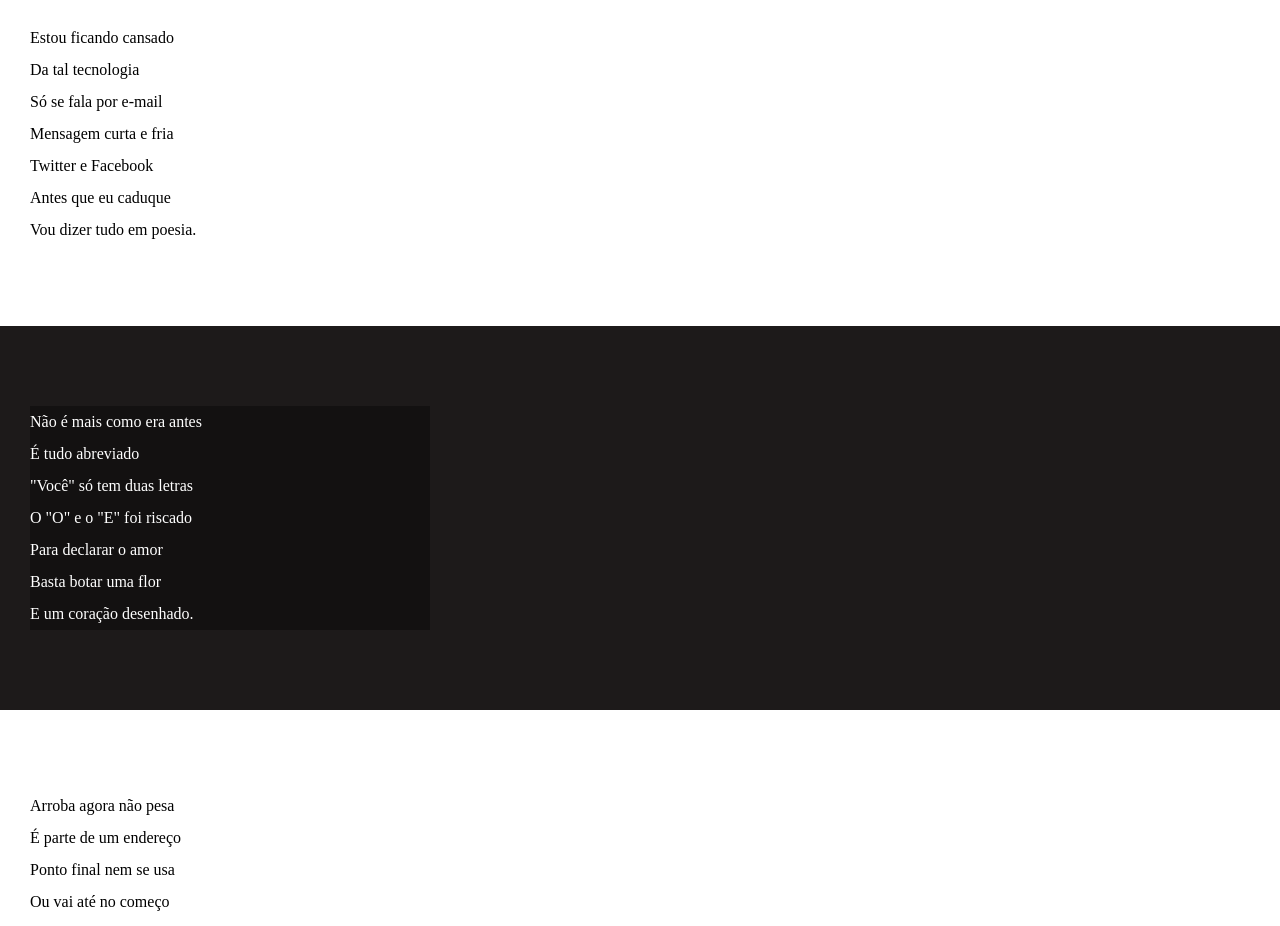
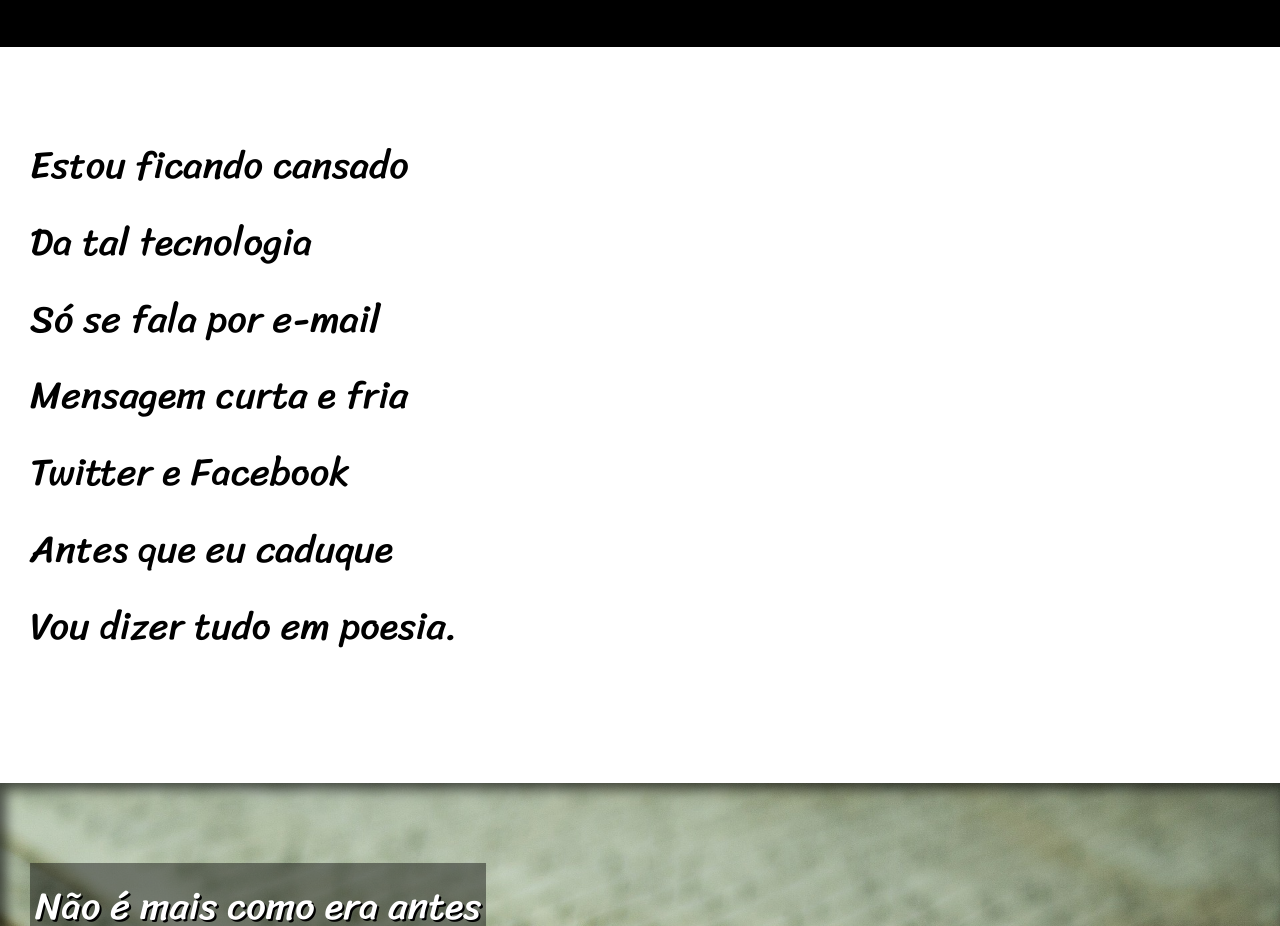
Before and after one commit to MMouraLMelo/projeto-cordel, a plain HTML site: page index.html in a window 1280 px wide. Shown: the part 213-1139 px from the top of the page. Drawn offline with Linux system fonts and the light colour scheme.

Commit message:
Projeto Cordel

```diff
--- a/index.html
+++ b/index.html
@@ -25,7 +25,7 @@
         </p>
     </section>
 
-    <section class="imagem">
+    <section class="imagem" id="img01">
         <p>
             Não é mais como era antes <br>
             É tudo abreviado <br>
@@ -58,7 +58,7 @@
         </p>
     </section>
 
-    <section class="imagem">
+    <section class="imagem" id="img02">
         <p>
             Tenho saudade das cartas <br>
             Escritas com a própria mão <br>
--- a/style.css
+++ b/style.css
@@ -1,4 +1,14 @@
 @charset "UTF-8";
+
+@import url('https://fonts.googleapis.com/css2?family=Passion+One&display=swap');
+
+@import url('https://fonts.googleapis.com/css2?family=Sriracha&display=swap');
+
+:root{
+    --fonte1: Verdana, Geneva, Tahoma, sans-serif;
+    --fonte2: 'Passion One', cursive;
+    --fonte3: 'Sriracha', cursive;
+}
 
 *{
     margin: 0px;
@@ -8,6 +18,7 @@
 html, body{
     background-color: darkgray;
     min-height: 100hv;
+    font-family: var(--fonte1);
 }
 
 header{
@@ -18,6 +29,8 @@ header{
 header > h1{
     padding-top: 50px;
     font-variant: small-caps;
+    font-family: var(--fonte2);
+    font-size: 10vw;
 }
 
 header > p{
@@ -38,6 +51,12 @@ section{
     padding-bottom: 10vh;
     line-height: 2em;
     padding-left: 30px;
+    font-family: var(--fonte3);
+    font-size: 3vw;
+}
+
+section > p{
+    padding-bottom: 1em;
 }
 
 section.normal{
@@ -48,11 +67,26 @@ section.normal{
 section.imagem{
     background-color: rgb(29, 26, 26);
     color: white;
+    box-shadow: inset 6px 6px 13px 0px rgba(0, 0, 0, 0.644);
+    background-size: cover;
+    background-attachment: fixed;
 }
 
 section.imagem > p{
-    background-color: rgba(0, 0, 0, 0.336);
-    width: 400px;
+    background-color: rgba(0, 0, 0, 0.432);
+    display: inline-block;
+    padding: 5px;
+    text-shadow: 2px 2px black;
+}
+section#img01{
+    background-image: url("imagens/background002.jpg");
+    background-position: right center;
+
+}
+
+section#img02{
+    background-image: url("imagens/background003.jpg");
+    background-position: right center;
 }
 
 footer{
```
